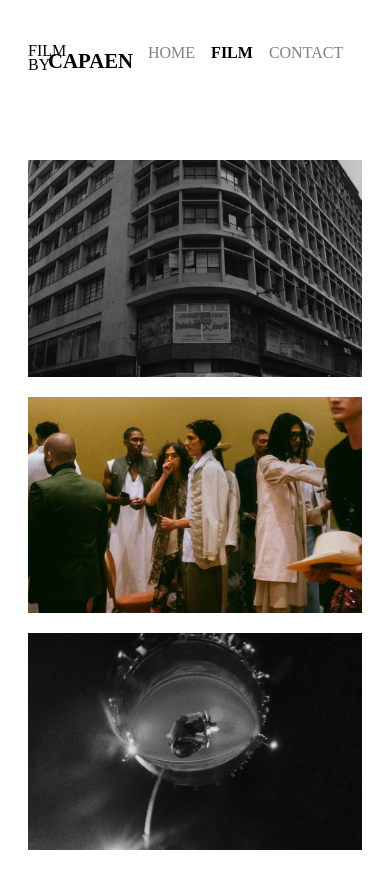
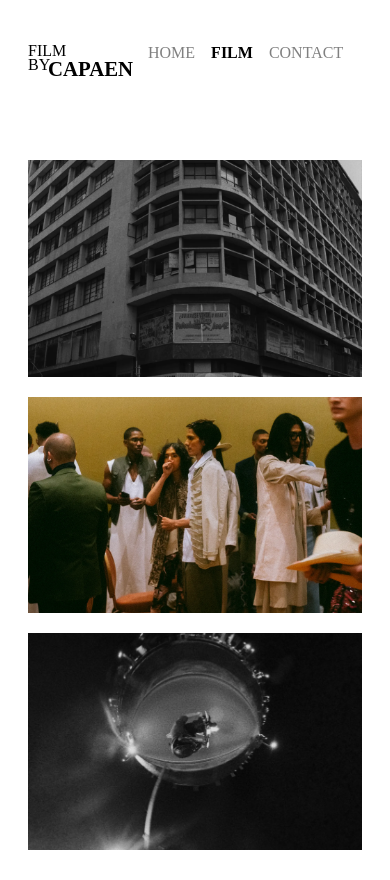
Before and after one commit to EdgarJTribaldo/capaen, a SvelteKit app: page /film in a window 390 px wide. Shown: the top 880 px of the page. Built offline with nearby package versions, Linux system fonts and the light colour scheme.

Commit message:
Hello world

```diff
--- a/src/components/Header.svelte
+++ b/src/components/Header.svelte
@@ -92,7 +92,7 @@
 
     .wrapper_title h1 {
       position: absolute;
-      top: 7px;
+      top: 15px;
       left: 20px;
       font-size: 1.3rem;
 
```
